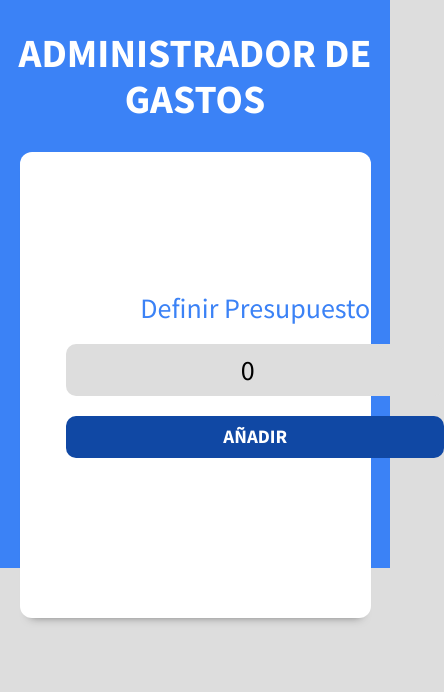
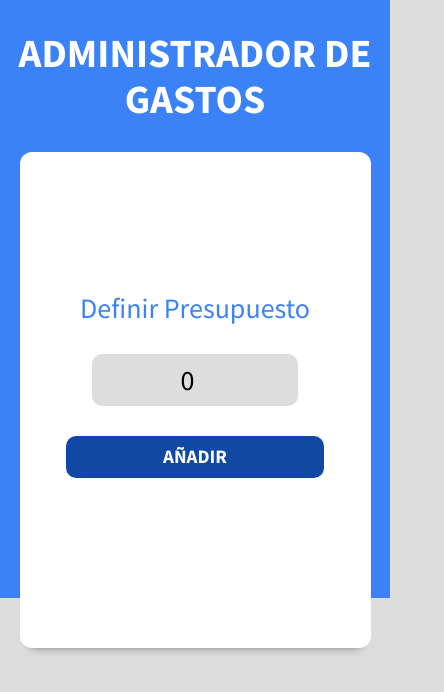
Before and after one commit to Hebary/react-vite-money-admin, a React (Vite) app: page / in a window 390 px wide. Shown: the top 692 px of the page, 444 px wide, since content can reach past the window. Built offline with nearby package versions, Linux system fonts and the light colour scheme.

Commit message:
cmt: complete responsive

```diff
--- a/src/components/Gasto.jsx
+++ b/src/components/Gasto.jsx
@@ -65,7 +65,7 @@
                         <img
                             src={diccionarioDeIconos[categoria]}
                             alt={`imagen-${categoria}`}
-                            />
+                        />
                         <div className="descripcion-gasto">
                             <p className="categoria">{ categoria }</p>
                             <p className="nombre-gasto">{ nombreGasto }</p>
--- a/src/components/NuevoPresupuesto.jsx
+++ b/src/components/NuevoPresupuesto.jsx
@@ -36,6 +36,7 @@
                       onChange={e => setPresupuesto(Number(e.target.value))}
                     />
                     <input
+                      className="submit-presupuesto"
                       type="submit"
                       value="Añadir"
                     />
--- a/src/index.css
+++ b/src/index.css
@@ -431,3 +431,26 @@
         transform: translateY(5rem);
     }
 }
+
+@media (max-width: 438px) {
+
+    formulario{
+        overflow: hidden;
+    }
+    .campo>input {
+        width: 80%;
+        margin: 10px auto;
+    }
+    .submit-presupuesto{
+        display:block;
+        width: 30%;
+    }
+
+    select{
+        width:50%;
+    }
+    .nuevo-gasto{
+        bottom: 2rem;
+        right: 2rem;
+    }
+}
```
